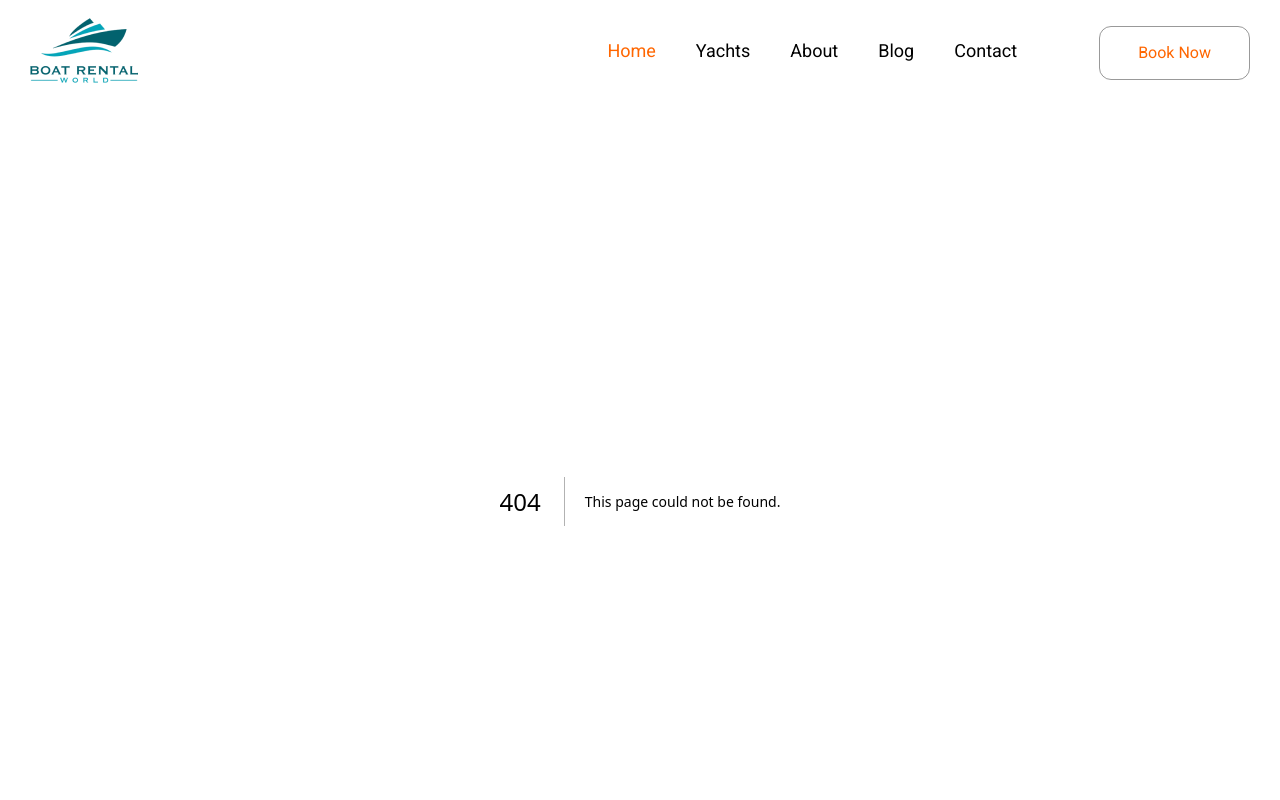
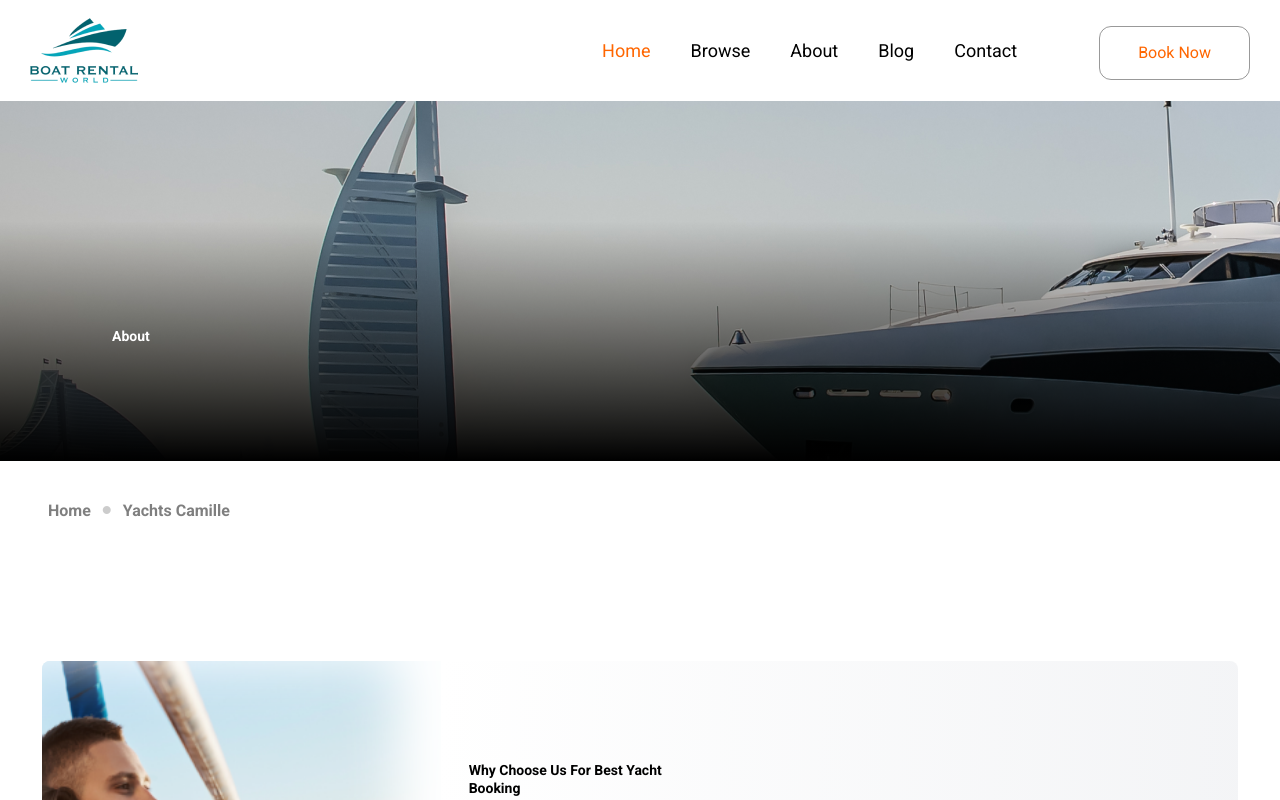
Before and after one commit to Din1998/brw-frontend, a Next.js app: page /about in a window 1280 px wide. Before the commit this address had no page. Shown: the top 800 px of the page. Built offline with nearby package versions, Linux system fonts and the light colour scheme.

Commit message:
add about page

```diff
--- /dev/null
+++ b/src/app/about/page.js
@@ -0,0 +1,49 @@
+
+
+import Breadcrumb2 from "@/components/breadcrumb2/breadcrumb2";
+import WhyChoose from '@/components/Whychoose';
+import Testemonial from '@/components/Testemonial';
+import Explore2 from '@/components/Explore2';
+import HowWork from '@/components/Howwork';
+import Breadcrumb from '@/components/breadcrumb/breadcrumb';
+
+const aboutContent = [
+    {
+      title: 'About',
+      subTitle: '',
+    },
+  ];
+
+
+export default function About() {
+
+    return (
+        <>
+            {/* page banner */}
+            <div>
+                {aboutContent.map((data, index) => (
+                    <div key={index}>
+                    <Breadcrumb2 title={data.title} subTitle={data.subTitle} />
+                    </div>
+                ))}
+            </div>
+
+
+
+
+            <main className="about-section">
+
+
+                    <div className='px-5'>
+                        <Breadcrumb />
+                    </div>
+                    <WhyChoose />
+                    <HowWork />
+                    <Explore2 />
+                    <Testemonial />
+
+            </main>
+        </>
+
+    )
+}
--- a/src/components/Whychoose.js
+++ b/src/components/Whychoose.js
@@ -9,55 +9,51 @@ import WhyChooseKey from '@/components/whychoose-key/WhyChooseKey'
 
 
 
-import { faSailboat,faShip,faFerry,faAnchor,faCompass,faWater } from '@fortawesome/free-solid-svg-icons';
-
-
 
 const keyContent = [ {
-    icon: faSailboat,
+    icon: 'fa-solid fa-sailboat',
     title: 'Sailing Overseas',
     subTitle: 'We are proud to offer the most dynamic multifaceted marketing in the industry and all countries',
 
   },
   {
-    icon: faShip,
+    icon: 'fa-solid fa-sailboat',
     title: 'Yacht Tour',
     subTitle: 'We are proud to offer the most dynamic multifaceted marketing in the industry and all countries',
   },
   {
-    icon: faFerry,
+    icon: 'fa-solid fa-sailboat',
     title: 'Snorkeling',
     subTitle: 'We are proud to offer the most dynamic multifaceted marketing in the industry and all countries',
   },
   {
-    icon: faAnchor,
+    icon: 'fa-solid fa-sailboat',
     title: 'Snorkeling',
     subTitle: 'We are proud to offer the most dynamic multifaceted marketing in the industry and all countries',
   },
   {
-    icon: faCompass,
+    icon: 'fa-solid fa-sailboat',
     title: 'Fishing',
     subTitle: 'We are proud to offer the most dynamic multifaceted marketing in the industry and all countries',
   },
   {
-    icon: faWater,
+    icon: 'fa-solid fa-sailboat',
     title: 'Nautical Exploration',
     subTitle: 'We are proud to offer the most dynamic multifaceted marketing in the industry and all countries',
   },
   {
-    icon: faCompass,
+    icon: 'fa-solid fa-sailboat',
     title: 'Yacht Travel',
     subTitle: 'We are proud to offer the most dynamic multifaceted marketing in the industry and all countries',
   },
   {
-    icon: faAnchor,
+    icon: 'fa-solid fa-sailboat',
     title: 'Peoples Oriented',
     subTitle: 'We are proud to offer the most dynamic multifaceted marketing in the industry and all countries',
   }
 
 ];
 
-console.log(keyContent)
 
 const displayedKeyContent = keyContent.slice(0, 4);
 
@@ -119,7 +115,7 @@ export default function WhyChoose (){
                                                     title={data.title}
                                                     subtitle={data.subTitle}
                                                     addClass={className}
-                                                    />
+                                                />
                                             </Col>
                                         );
                                         })}
--- a/src/components/breadcrumb2/breadcrumb2.js
+++ b/src/components/breadcrumb2/breadcrumb2.js
@@ -6,7 +6,9 @@ import styles from './breadecrumb2.module.css'
 
 import imgBg from'@/assets/image/common/breadcrumb.png'
 
-export default function Breadcrumb2 (){
+export default function Breadcrumb2 ({title,subTitle}){
+
+console.log(title,subTitle)
     return(
         <div className={styles.Breadcrumb_2} style={{ background: `url(${imgBg.src})` }}>
             <Container fluid>
@@ -14,8 +16,8 @@ export default function Breadcrumb2 (){
 
                         <div className={styles.wrapper}>
                             <div className={styles.item}>
-                                <h6 className={styles.name}>Yacht charter greece</h6>
-                                <p className={styles.price}>Starting from $53/night</p>
+                                <h6 className={styles.name}>{title}</h6>
+                                <p className={styles.price}>{subTitle}</p>
                             </div>
                         </div>
 
--- a/src/components/navBar/NavBar.js
+++ b/src/components/navBar/NavBar.js
@@ -34,7 +34,7 @@ export default function NavBar() {
                             <div className={styles.menu_wrapper}>
                                 <ul className={styles.main_menu}>
                                     <li className={styles.home}><Link className={styles.active} href="/">Home </Link></li>
-                                    <li><Link href="/browse">Yachts</Link></li>
+                                    <li><Link href="/browse">Browse</Link></li>
                                     <li><Link href="/about">About</Link></li>
                                     <li><Link href="/">Blog</Link></li>
                                     <li><Link href="/">Contact</Link></li>
--- a/src/components/navBar2/NavBar2.js
+++ b/src/components/navBar2/NavBar2.js
@@ -32,7 +32,7 @@ export default function NavBar2() {
                             <div className={styles.menu_wrapper}>
                                 <ul className={styles.main_menu}>
                                     <li className={styles.home}><Link className={styles.active} href="/">Home </Link></li>
-                                    <li><Link href="/browse">Yachts</Link></li>
+                                    <li><Link href="/browse">Browse</Link></li>
                                     <li><Link href="/about">About</Link></li>
                                     <li><Link href="/">Blog</Link></li>
                                     <li><Link href="/">Contact</Link></li>
--- a/src/components/whychoose-key/WhyChooseKey.js
+++ b/src/components/whychoose-key/WhyChooseKey.js
@@ -1,6 +1,6 @@
 import styles from './WhyChooseKey.module.css'
 
-import { FontAwesomeIcon } from '@fortawesome/react-fontawesome'
+
 
 
 export default function WhyChooseKey({title,subtitle,icon,addClass}){
@@ -8,7 +8,8 @@ export default function WhyChooseKey({title,subtitle,icon,addClass}){
 
         <div className={`${styles.offer_key_wrap} ${addClass}`}>
             <div className={styles.icon_wrap}>
-                <FontAwesomeIcon icon={icon} />
+
+                <i className={icon}></i>
             </div>
             <div className={styles.content_wrap}>
                 <h6 className={styles.title}>{title}</h6>
--- a/src/components/whychoose-key/WhyChooseKey.module.css
+++ b/src/components/whychoose-key/WhyChooseKey.module.css
@@ -3,7 +3,7 @@
     padding: 20px 30px;
 }
 
-.offer_key_wrap .icon_wrap svg{
+.offer_key_wrap .icon_wrap i{
     font-size: 52px;
     color: hsl(var(--base));
 }
```
Also changed, not shown: src/app/destination/page.js (+22 -1 lines).
